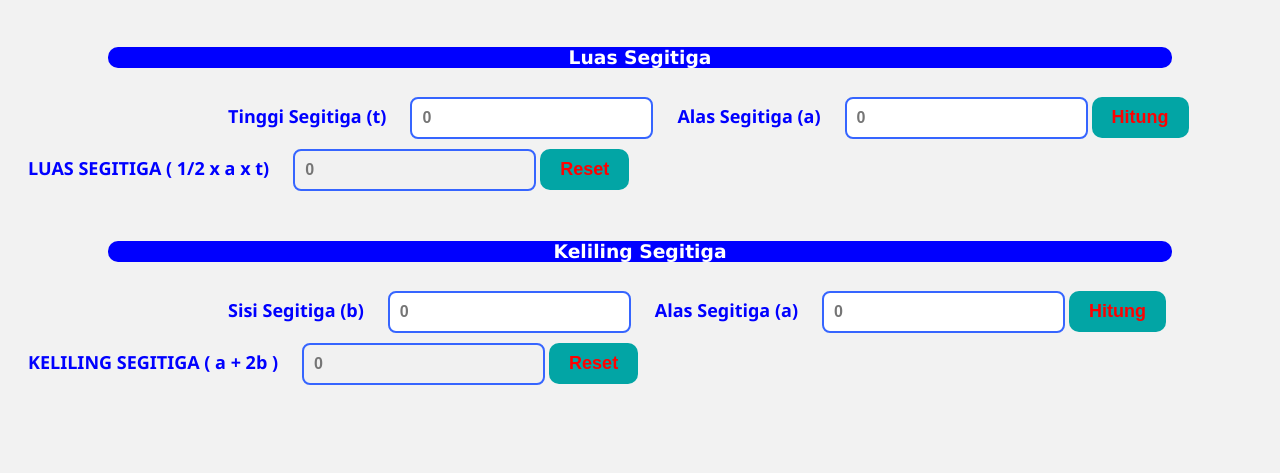
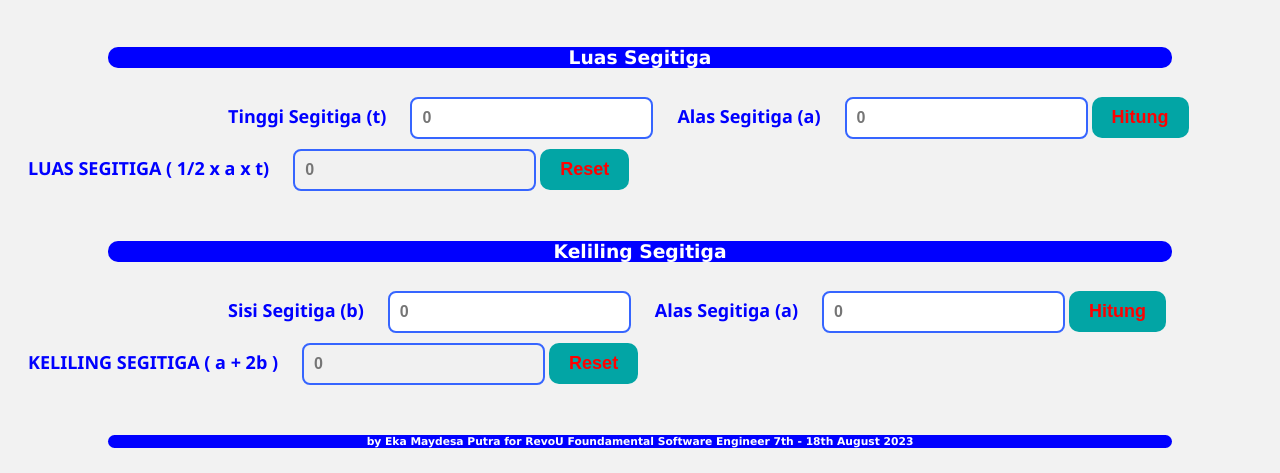
Before and after one commit to revou-fundamental-course/7-aug-23-maydesa, a plain HTML site: page index.html in a window 1280 px wide. Shown: the part 362-835 px from the top of the page. Before the commit the page ends 800 px from the top, so only its background shows below. Drawn offline with Linux system fonts and the light colour scheme.

Commit message:
Update index.html

```diff
--- a/index.html
+++ b/index.html
@@ -63,6 +63,9 @@
             </section>
         </section>
     </main>
+     <header>
+        <h6>by Eka Maydesa Putra for RevoU Foundamental Software Engineer 7th - 18th August 2023</h6>
+    </header>
 
     <script src="js/script.js"></script>
 </body>
```
